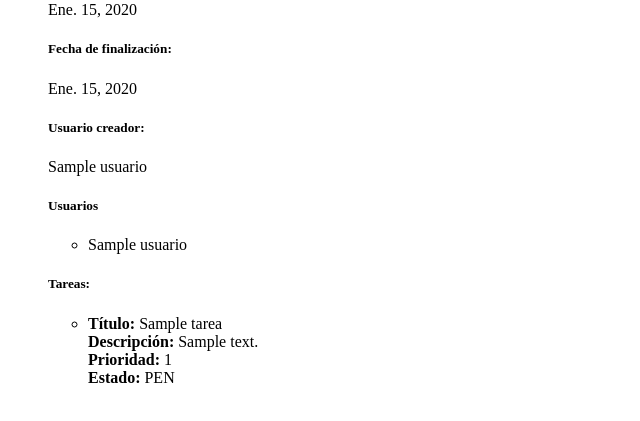
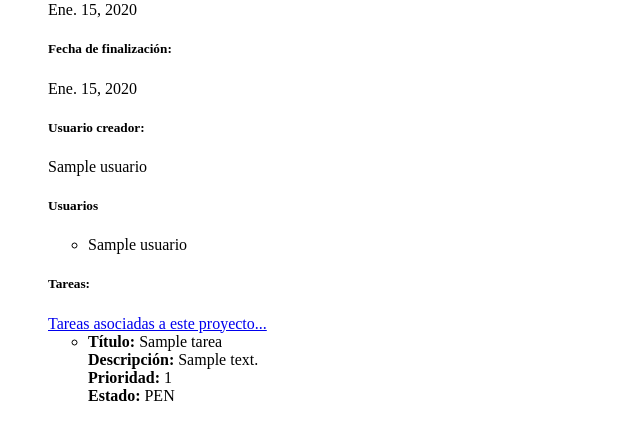
Before and after one commit to Gabbies20/Modelos, a Django app: page /proyectos/listar in a window 1280 px wide. Shown: the part 396-817 px from the top of the page, without its empty margins (0-640 px from the left). Before the commit the page ends 779 px from the top, so only its background shows below. Run offline with Django 3.2, Linux system fonts and the light colour scheme; tables that the repository leaves empty hold one stand-in row (values such as "Sample post").

Commit message:
Url hecha hasta la4, me falta la 5

```diff
--- a/a_modelos/models.py
+++ b/a_modelos/models.py
@@ -68,7 +68,7 @@ class AsignacionTarea(models.Model):
     fecha_de_asignacion = models.DateTimeField(default=timezone.now)
 
     def __str__(self) -> str:
-        return self.observaciones
+        return self.tarea , self.observaciones
 
 class Comentario(models.Model):
     contenido = models.TextField()
--- a/a_modelos/templates/tareas/index.html
+++ b/a_modelos/templates/tareas/index.html
@@ -9,6 +9,6 @@
     <h1>Enlace de todas las urls:</h1>
     <a href=" {% url 'lista_proyectos' %}">Lista de todos los proyectos</a>
     <br>
-    <a href=" {% url 'tareas_a_proyectos' id_proyecto=proyecto.id%}">Lista de tareas asociadas a un proyecto</a>
+    <a href=" {% url 'tareas_a_proyectos' id_proyecto=7 %}">Lista de tareas asociadas a un proyecto</a>
 </body>
 </html>
--- a/a_modelos/templates/tareas/lista_proyectos.html
+++ b/a_modelos/templates/tareas/lista_proyectos.html
@@ -27,6 +27,7 @@
                         </ul>
                     {% endfor%}
                     <h5>Tareas:</h5>
+                    <a href="{% url 'tareas_a_proyectos' id_proyecto=proyecto.id %}">Tareas asociadas a este proyecto...</a>
                 <ul>
                     {% for tarea in proyecto.tarea_set.all %}
                    <!--
--- a/a_modelos/templates/tareas/tareas_asociadas.html
+++ b/a_modelos/templates/tareas/tareas_asociadas.html
@@ -15,6 +15,7 @@
             <li>
                 <strong>Título:</strong> {{ tarea.titulo }}<br>
                 <strong>Descripción:</strong> {{ tarea.descripcion }}<br>
+                <a href="{% url 'usuarios_a_tareas' tarea_id=tarea.id %}">Usuarios asignados...</a>
             </li>
            <br>
         {% empty %}
--- a/a_modelos/views.py
+++ b/a_modelos/views.py
@@ -1,13 +1,13 @@
 from django.shortcuts import render
 from .models import Proyecto, Tarea,AsignacionTarea
 
-# Create your views here.
+# 1. Create your views here.
 def index(request):
     proyecto = Proyecto.objects.all()
     return render(request,'tareas/index.html',{'proyecto_id': proyecto})
 
 
-#Crea una URL que muestre una lista de todos los proyectos de la aplicación con sus datos correspondientes.
+#2. Crea una URL que muestre una lista de todos los proyectos de la aplicación con sus datos correspondientes.
 def lista_proyectos(request):
     #Es conveniente utilizar select_related y prefech_related para que solamente acceda a la base de datos una vez.
     proyectos = Proyecto.objects.select_related("usuario_creador").prefetch_related('usuario').all()
@@ -16,24 +16,28 @@ def lista_proyectos(request):
 
 
 
-#Crear una URL que muestre todas las tareas que están asociadas a un proyecto, ordenadas por fecha de creación descendente.
+#3. Crear una URL que muestre todas las tareas que están asociadas a un proyecto, ordenadas por fecha de creación descendente.
 def tareas_a_proyectos(request,id_proyecto):
-    proyecto = Proyecto.objects.get(proyecto=id_proyecto)
+    proyecto = Proyecto.objects.get(id=id_proyecto)
     tareas = Tarea.objects.select_related('usuario_creador','proyecto').prefetch_related('usuarios_asignados').filter(proyecto=proyecto).order_by('-fecha_de_creacion').all()
     return render (request,'tareas/tareas_asociadas.html',{'tareas_asociadas':tareas, 'proyecto':proyecto})
 
 
 
-
-#Crear una URL que muestre todos los usuarios que están asignados a una tarea ordenados por la fecha de asignación de la tarea de forma ascendente.
+# 4. Crear una URL que muestre todos los usuarios que están asignados a una tarea ordenados por la fecha de asignación de la tarea de forma ascendente.
 def usuarios_a_tareas(request, tarea_id):
     tarea = Tarea.objects.get(id=tarea_id)
     usuarios = AsignacionTarea.objects.filter(tarea=tarea).order_by('fecha_de_asignacion')
-    return render (request,'tareas/usuarios_asignados.html',{'mostrar_usuarios':usuarios})
+    return render (request,'tareas/usuarios_asignados.html',{'mostrar_usuarios':usuarios, 'tareas':tarea})
 
 
-#Crear una URL que muestre todas las tareas que tengan un texto en concreto en las observaciones a la hora de asignarlas a un usuario.
+# 5. Crear una URL que muestre todas las tareas que tengan un texto en concreto en las observaciones a la hora de asignarlas a un usuario.
 def tareas_t_concreto(request,texto):
     tarea = AsignacionTarea.objects.select_related('tarea','usuario')
+    #La expresión observaciones__icontains=texto se utiliza para filtrar las tareas cuyo campo observaciones contiene (de manera insensible a mayúsculas y minúsculas) el texto especificado.
+    #observaciones es el nombre del campo en el modelo de tarea que se está utilizando como base para el filtro. En este caso, se busca en el campo observaciones.
+    #__icontains es un operador de consulta de Django que indica que deseas realizar una búsqueda que sea "insensible a mayúsculas y minúsculas". Esto significa que la consulta buscará todas las tareas cuyo campo observaciones contenga el valor de texto sin importar si las letras son mayúsculas o minúsculas.
+    #texto es el valor con el que deseas comparar el campo observaciones. En otras palabras, se están buscando todas las tareas cuyas observaciones contengan el texto especificado en texto.
+    #
     tarea = tarea.filter(observaciones__icontains=texto)
     return render(request,'tareas/tareas_texto.html',{'tareas_con_texto':tarea})
```
Also changed, not shown: a_modelos/templates/tareas/usuarios_asignados.html (+6 -4 lines), a_modelos/migrations/0001_initial.py.
